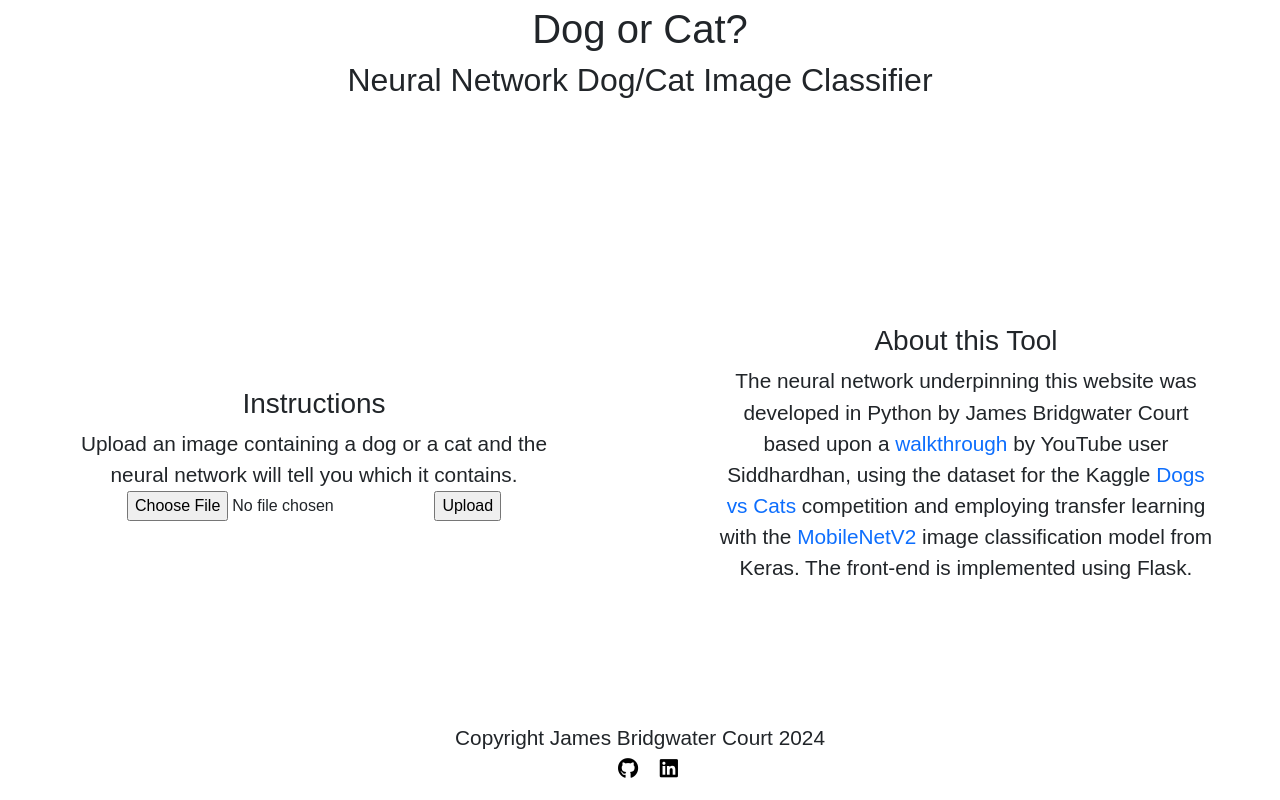
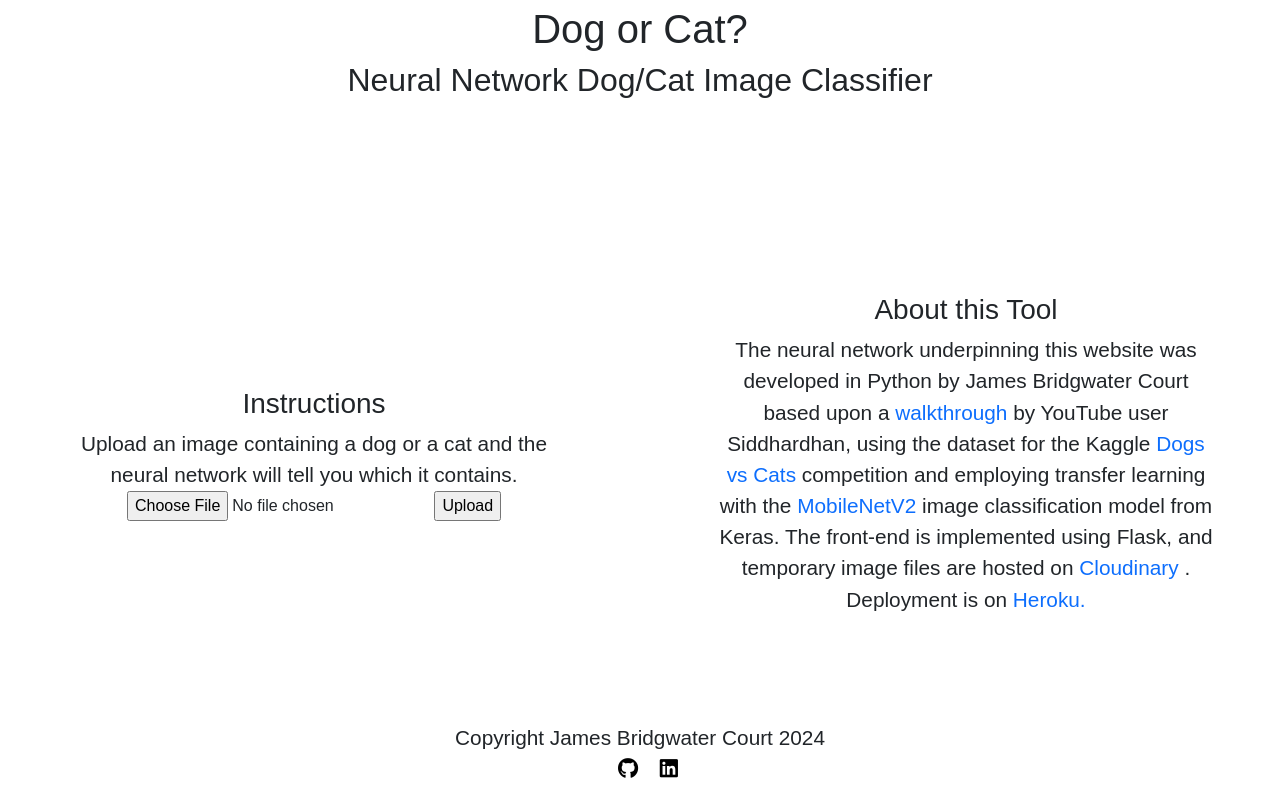
Before and after one commit to alphabetjim/showNeuralNet, a Flask app: template templates/index.html in a window 1280 px wide. Run offline with Flask 3, Linux system fonts and the light colour scheme; the template is opened without the code that fills it, so the values that code supplies are empty.

Commit message:
Adjust deployment setup

```diff
--- a/templates/index.html
+++ b/templates/index.html
@@ -36,7 +36,14 @@
 			    <span>
 			    	<a href="https://keras.io/api/applications/mobilenet/" class="href">MobileNetV2</a>
 			    </span>
-			    image classification model from Keras. The front-end is implemented using Flask.
+			    image classification model from Keras. The front-end is implemented using Flask, and temporary image files are hosted on
+			    <span>
+			    	<a href="https://cloudinary.com/" class="href">Cloudinary</a>
+			    </span>
+			    . Deployment is on
+			    <span>
+			    	<a href="https://heroku.com/" class="href">Heroku.</a>
+			    </span>
 			</p>
 		</div>
 	</div>
```
Also changed, not shown: requirements.txt (+15 -212 lines).
